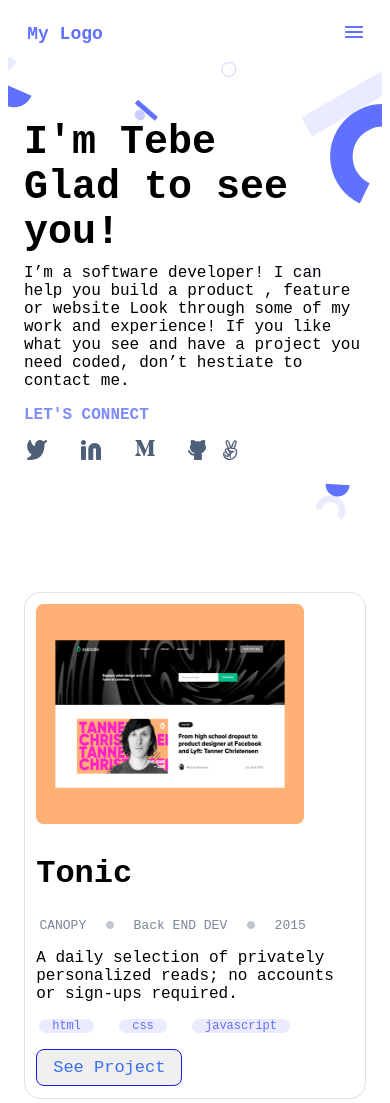
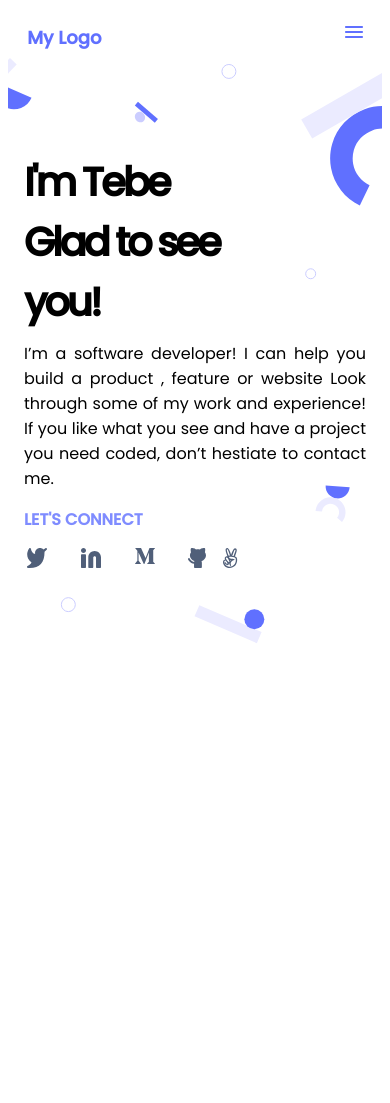
Before and after one commit to Booze33/My-Portfolio, a website: page index.html in a window 390 px wide. After the commit the page ends 844 px from the top, so only its background shows below. Drawn offline with Linux system fonts and the light colour scheme; a web font is replaced by a local one.

Commit message:
Adjust the html, css and readme file

```diff
--- a/index.html
+++ b/index.html
@@ -8,13 +8,13 @@
     <link rel="stylesheet" href="style.css">
     <link rel="preconnect" href="https://fonts.googleapis.com">
 <link rel="preconnect" href="https://fonts.gstatic.com" crossorigin>
-<link href="https://fonts.googleapis.com/css2?family=Chivo+Mono:wght@100&family=Noto+Sans+JP&display=swap" rel="stylesheet">
+<link href="https://fonts.googleapis.com/css2?family=Chivo+Mono:wght@100&family=Noto+Sans+JP&family=Poppins:wght@400;500&display=swap" rel="stylesheet">
 </head>
 <body>
-    <div class="header">
-    <header>My Logo</header>
-    <div class="menu-img"><img src="images/Union.svg"></div>
-    </div>
+    <header class="header">
+    <a href="" class="logo">My Logo</a>
+    <nav class="menu-img"><img src="images/Union.svg"></nav>
+    </header>
     <section id="first-sec">
         <h1>I'm Tebe <br> Glad to see <br> you!</h1>
         <p>I’m a software developer! I can help you build a product , feature or website Look through some of my work and experience! If you like what you see and have a project you need coded, don’t hestiate to contact me.</p>
@@ -27,23 +27,5 @@
             <li><a href=""><img src="images/Vector.svg"></a></li>
         </ul>
     </section>
-    <section id="second-sec">
-        <div class="snapshoot-img-1"><img src="images/Snapshoot Portfolio (3).png"></div>
-        <h2>Tonic</h2>
-        <ul class="snapshoot">
-            <li>CANOPY</li>
-            <li><img src="images/Counter.png"></li>
-            <li>Back END DEV</li>
-            <li><img src="images/Counter.png"></li>
-            <li>2015</li>
-        </ul>
-        <p>A daily selection of privately personalized reads; no accounts or sign-ups required.</p>
-        <ul class="tonic">
-            <li>html</li>
-            <li>css</li>
-            <li>javascript</li>
-        </ul>
-        <button>See Project</button>
-    </section>
 </body>
 </html>
--- a/style.css
+++ b/style.css
@@ -1,5 +1,5 @@
 :root {
-  --font-family: 'Chivo Mono', monospace, 'Noto Sans JP', sans-serif;
+  --font-family: 'Poppins', sans-serif;
   --font-size-h1: 40px;
   --font-size-h2: 32px;
   --font-size-h3: 16px;
@@ -16,32 +16,40 @@
 
   .header {
     display: flex;
+    flex-direction: row;
     justify-content: space-between;
     padding: 1rem 1.2rem 0 1.2rem;
     height: 1rem;
   }
 
-  header {
+  .logo {
     color: #6070ff;
     font-size: var(--font-size-logo);
     font-family: var(--font-family);
     font-weight: 900;
+    text-decoration: none;
   }
 
   #first-sec {
     background-image: url("images/header-shapes\ mobile@2x.svg");
     background-repeat: no-repeat;
     background-size: 100%;
+    background-position: 60% 70%;
     padding-bottom: 5rem;
+    display: flex;
+    flex-direction: column;
+    text-align:justify;
   }
 
   #first-sec h1 {
     margin-left: 1rem;
-    margin-top: 1rem;
+    margin-top: 3rem;
     padding-top: 4rem;
     font-size: var(--font-size-h1);
     font-family: var(--font-family);
     font-weight: 700;
+    letter-spacing: -3px;
+
   }
 
   #first-sec p {
@@ -63,72 +71,7 @@
     margin: 0 9rem 0 -1.3rem;
   }
 
-  #second-sec {
-    margin: 3rem 1rem 3rem 1rem;
-    border: #dfe1e6 1px solid;
-    border-radius: 16px;
-    padding: 0.7rem;
-    background-color: white;
-  }
-
-  #second-sec .snapshoot-img-1 img {
-    width: 268px;
-    height: 220px;
-  }
-
-  #second-sec h2 {
-    font-size: var(--font-size-h2);
-    font-family: var(--font-family);
-  }
-
-  #second-sec .snapshoot {
-    font-size: 13px;
-    font-family: var(--font-family);
-    display: flex;
-    justify-content: space-between;
-    color: #7a869a;
-    background-color: transparent;
-    margin: 0 3rem 0 -2.3rem;
-  }
-
-  #second-sec p {
-    font-size: var(--font-size-p);
-    font-family: var(--font-family);
-  }
-
-  #second-sec ul {
-    display: flex;
-    justify-content: space-between;
-    background-color: transparent;
-    margin: 0 4rem 0 -2.3rem;
-  }
-
-  #second-sec .tonic li {
-    color: #6070ff;
-    background-color: #ebebff;
-    border-radius: 8px;
-    padding: 0 0.8rem 0 0.8rem;
-    font-family: var(--font-family);
-    font-size: 12px;
-  }
-
-  #second-sec button {
-    margin: 1rem 0 0 0;
-    color: #396df2;
-    padding: 0.5rem 1rem 0.5rem 1rem;
-    font-size: 17px;
-    font-family: var(--font-family);
-    border: 1px solid rgb(26, 26, 240);
-    border-radius: 8px;
-  }
-
   #first-sec ul:hover {
     cursor: pointer;
   }
-
-  #second-sec button:hover {
-    background: #6070ff;
-    color: white;
-    cursor: pointer;
-  }
 }
```
Also changed, not shown: README.md.
